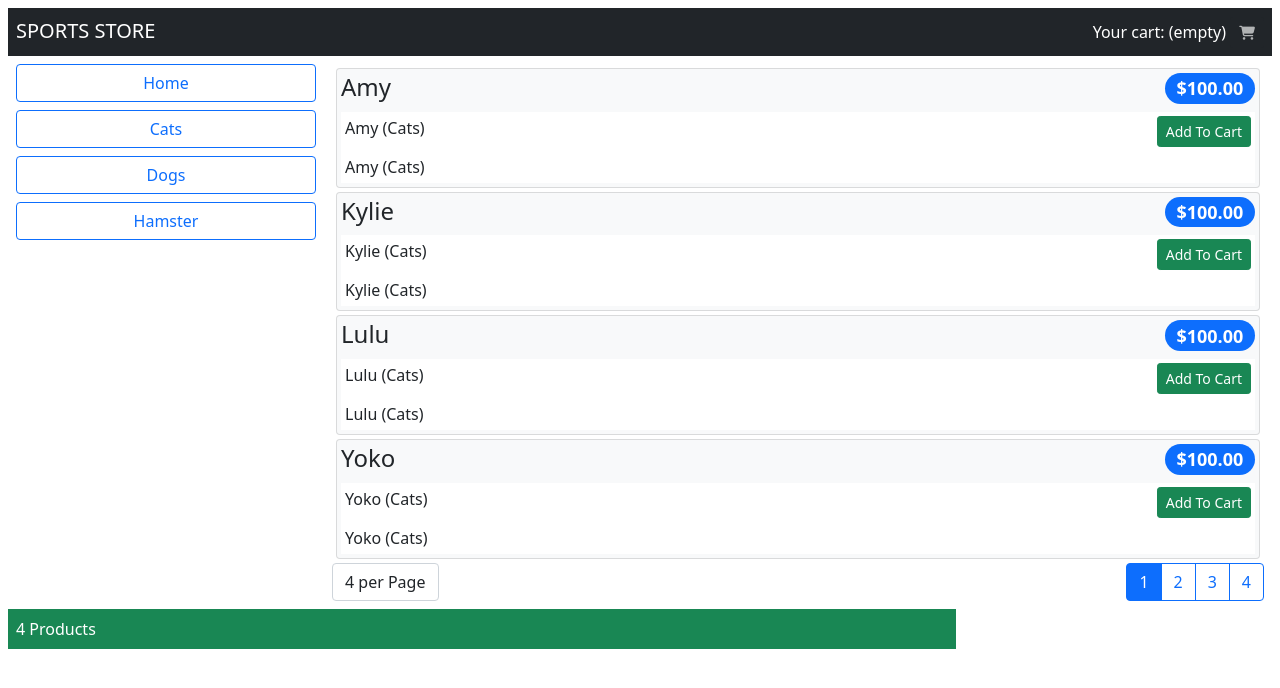
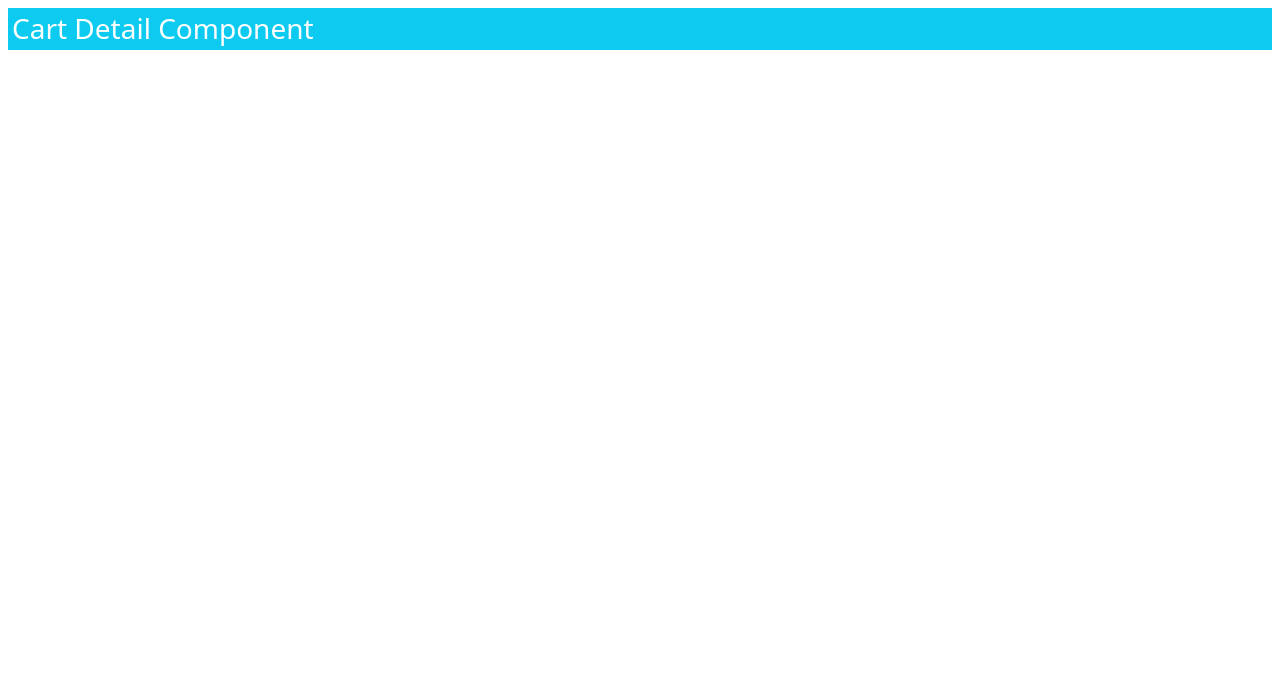
Before and after one commit to lkleen/pro-angular, an Angular app in the folder SportsStore/: page /cart in a window 1280 px wide. Shown: the top 688 px of the page. Built offline with nearby package versions, Linux system fonts and the light colour scheme.

Commit message:
integrated routing with components

```diff
--- a/SportsStore/src/app/app.component.html
+++ /dev/null
@@ -1 +0,0 @@
-<store></store>
--- a/SportsStore/src/app/app.component.ts
+++ b/SportsStore/src/app/app.component.ts
@@ -2,8 +2,7 @@ import { Component } from '@angular/core';
 
 @Component({
   selector: 'app',
-  templateUrl: './app.component.html',
-  //styleUrls: ['./app.component.css']
+  template: '<router-outlet></router-outlet>',
 })
 export class AppComponent {
   title = 'SportsStore';
--- /dev/null
+++ b/SportsStore/src/app/store/cartDetail.component.ts
@@ -0,0 +1,6 @@
+import {Component} from "@angular/core";
+
+@Component({
+  template: `<div><h3 class="bg-info p-1 text-white">Cart Detail Component</h3></div>`
+})
+export class CartDetailComponent {}
--- /dev/null
+++ b/SportsStore/src/app/store/checkout.component.ts
@@ -0,0 +1,6 @@
+import {Component} from "@angular/core";
+
+@Component({
+  template: `<div><h3 class="bg-info p-1 text-white">Checkout Component</h3></div>`
+})
+export class CheckoutComponent {}
```
Also changed, not shown: SportsStore/src/app/app.module.ts (+11 -2 lines), SportsStore/src/app/store/store.module.ts (+14 -2 lines), SportsStore/src/app/app.component.css (deleted).
